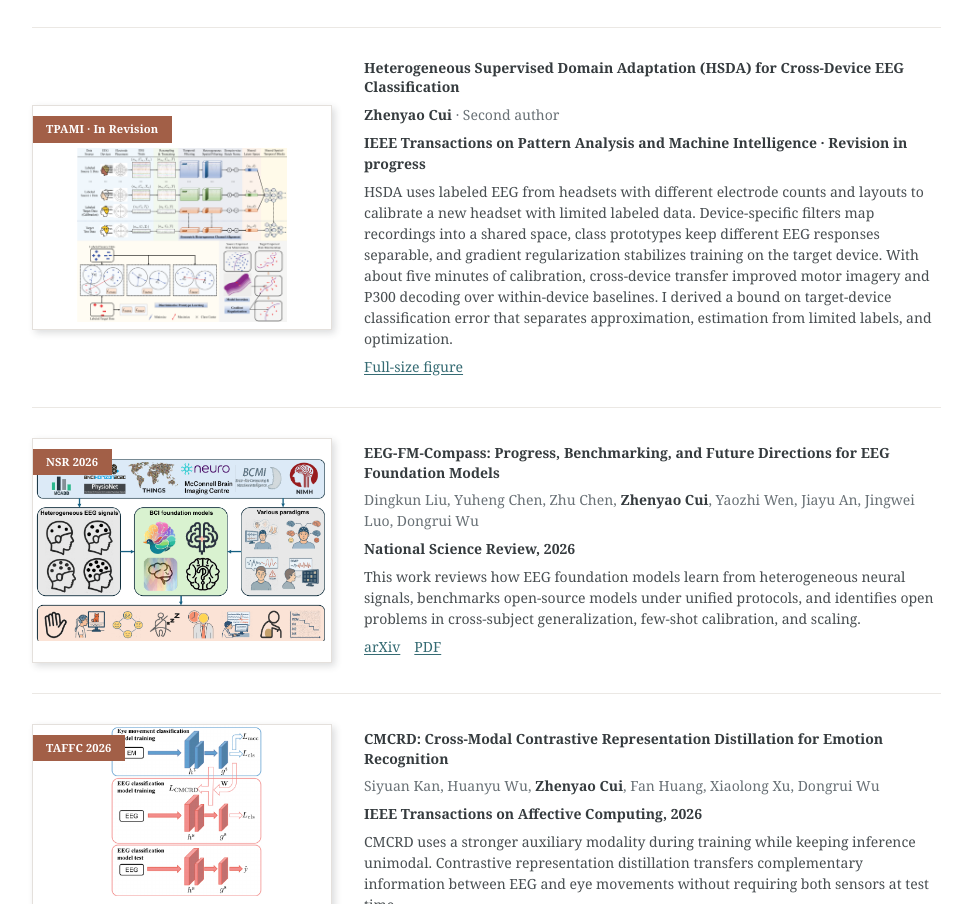
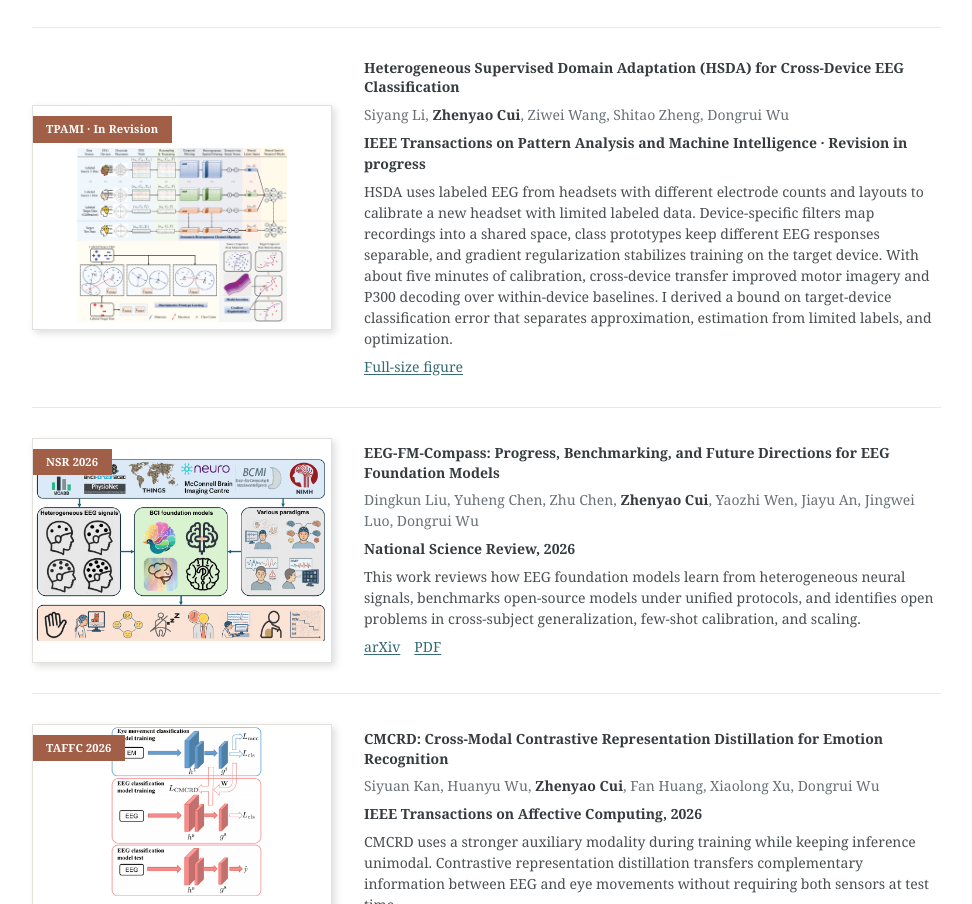
Before and after one commit to Czy-Trevor/Czy-Trevor.github.io, a plain HTML site: page index.html in a window 1280 px wide. Shown: the part 4079-4983 px from the top of the page, without its empty margins (279-1251 px from the left). Drawn offline with Linux system fonts and the light colour scheme.

Commit message:
List all five HSDA authors in manuscript order

```diff
--- a/index.html
+++ b/index.html
@@ -430,7 +430,7 @@
           <div class="paper-media"><span class="paper-badge">TPAMI · In Revision</span><img class="paper-diagram" src="images/papers/hsda-framework.png" alt="HSDA framework showing cross-device channel alignment, discriminative prototype learning, and model inversion-based gradient regularization" loading="lazy"></div>
           <div class="paper-text">
             <h3 class="paper-title">Heterogeneous Supervised Domain Adaptation (HSDA) for Cross-Device EEG Classification</h3>
-            <p class="authors"><strong>Zhenyao Cui</strong> · Second author</p>
+            <p class="authors">Siyang Li, <strong>Zhenyao Cui</strong>, Ziwei Wang, Shitao Zheng, Dongrui Wu</p>
             <p class="paper-outlet">IEEE Transactions on Pattern Analysis and Machine Intelligence · Revision in progress</p>
             <p class="paper-summary">HSDA uses labeled EEG from headsets with different electrode counts and layouts to calibrate a new headset with limited labeled data. Device-specific filters map recordings into a shared space, class prototypes keep different EEG responses separable, and gradient regularization stabilizes training on the target device. With about five minutes of calibration, cross-device transfer improved motor imagery and P300 decoding over within-device baselines. I derived a bound on target-device classification error that separates approximation, estimation from limited labels, and optimization.</p>
             <p class="paper-links"><a href="images/papers/hsda-framework.png">Full-size figure</a></p>
```
